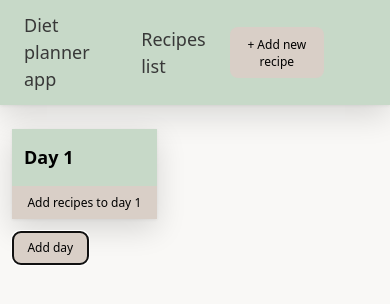
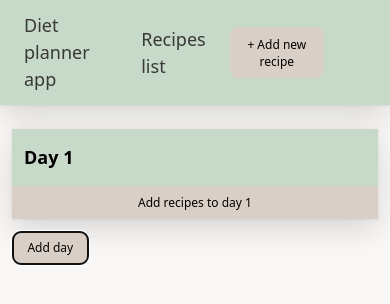
Before and after one commit to Nezxie/Diet-planner, a React (Vite) app: page / in a window 390 px wide. Both pictures are taken after a click on the button "Add day". Shown: the top 304 px of the page. Built offline with nearby package versions, Linux system fonts and the light colour scheme; some icons are missing.

Commit message:
calendar responsivity styling

```diff
--- a/src/styles/Calendar.css
+++ b/src/styles/Calendar.css
@@ -1,5 +1,7 @@
 .calendar-days-area{
-    display:flex;
+    display:grid;
+    grid-template-columns: repeat(auto-fit, minmax(200px, 1fr));
+    align-items: start;
     gap: 1em;
     margin-bottom: 1em;
 }
--- a/src/styles/CalendarDay.css
+++ b/src/styles/CalendarDay.css
@@ -1,9 +1,8 @@
 .calendar-day{
     box-shadow: var(--box-shadow);
     height: fit-content;
-    /*idk
+      /*idk
     border: solid 1px var(--border-separator-color);
-    flex-grow: 1;
     */
     .calendar-title-row{
             display: flex;
@@ -29,6 +28,11 @@
     }
     button:not(.inline-button){
         width: 100%;
+        background-color: var(--bg-calendar-button);
+    }
+    button:not(.inline-button):hover,
+    button:not(.inline-button):active{
+      background-color: var(--bg-calendar-button-active);
     }
     .recipes-list{
         margin:0px;
--- a/src/styles/index.css
+++ b/src/styles/index.css
@@ -31,7 +31,7 @@
   --color-info: #9ea6eb;
   --color-active-destructive:#3e0d0d;
   --color-active-success:#0e3b2c;
-   --color-active-info:#0d123e;
+  --color-active-info:#0d123e;
 
   /*buttons and links*/
 
@@ -63,6 +63,8 @@
 
    /*calendar */
   --bg-calendar-title:#4e5a4f;
+  --bg-calendar-button:#000000;
+  --bg-calendar-button-active:#1a1a1a;
 
   font-family: system-ui, Avenir, Helvetica, Arial, sans-serif;
   line-height: 1.5;
@@ -125,6 +127,8 @@
 
   /*calendar*/
   --bg-calendar-title:#C7D9C8;
+  --bg-calendar-button:#D9CFC7;
+  --bg-calendar-button-active:#C9B59C;
   }
 
   }
```
